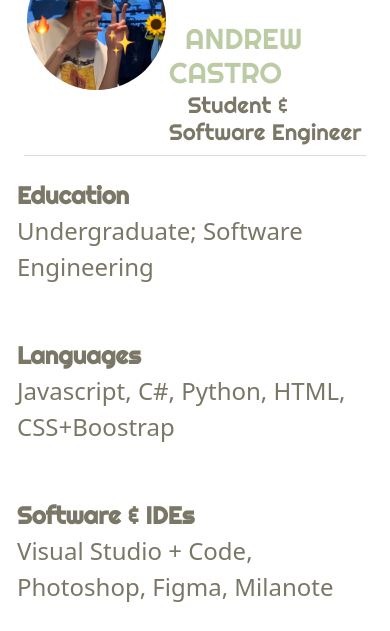
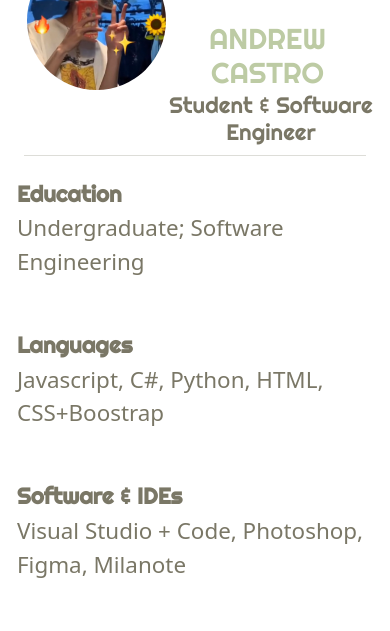
Before and after one commit to AyyyeCastro/CSS-Repo-2022, a plain HTML site: page Portfolio/home.html in a window 390 px wide. Shown: the part 1196-1827 px from the top of the page. Drawn offline with nearby package versions, Linux system fonts and the light colour scheme.

Commit message:
Tangled Effort | Ver 0.003 | Fixed content header centering when in mobile format.

```diff
--- a/Portfolio/home.html
+++ b/Portfolio/home.html
@@ -63,7 +63,7 @@
           <div class="row">
             <div class="span4">
               <img style="float:left" src="images/te-avatar-final-project.png" class="rounded-circle" onmousedown="alert('WARNING: This image is copyrighted.'); return false;">
-              <div class="content-heading"><br><h2 class ="h2-custom">  &nbsp;&nbsp;ANDREW CASTRO</h2><h3 class="h3-custom" style="margin: -7px;";> &nbsp; &nbsp;Student & Software Engineer</h3><hr></div>
+              <div class="content-heading"><br><h2 class ="h2-custom">ANDREW CASTRO</h2><h3 class="h3-custom" style="margin: -7px;";>Student & Software Engineer</h3><hr></div>
             </div>
           </div>
         </div>
--- a/Portfolio/style.css
+++ b/Portfolio/style.css
@@ -8,7 +8,7 @@
    clam(min rem, set vw + amount, max rem) */
    --fs-xl:clamp(3rem, 16vw + 1rem, 10rem);    /* Header font */
    --fs-lg:1.8rem;    /* Body title font */
-   --fs-md:1.5rem;     /* Main body font */
+   --fs-md:1.4rem;     /* Main body font */
    --fs-sm:1.4rem;   /* Subtitle font */
 }
    /* Min width has a "mobile first" mentality */
@@ -110,6 +110,14 @@ Tutorial: https://youtu.be/_sgF8I-Q1Gs */
          }
       }
 
+@media (max-width:40em)
+{
+   .content-heading
+   {
+      text-align: center;
+   }
+}
+
 .entire-resume-custom
 {
    background-color: white;
@@ -162,7 +170,7 @@ Tutorial: https://youtu.be/_sgF8I-Q1Gs */
 .about-custom
 {
    font-size: var(--fs-md);
-   padding: 45px;
+   min-padding: 45px;
 }
 
 /************************/
@@ -203,4 +211,5 @@ Tutorial: https://youtu.be/_sgF8I-Q1Gs */
 {
    background-color: #454851;
    color: rgb(167, 167, 167);
+   text-align: center;
 }
```
